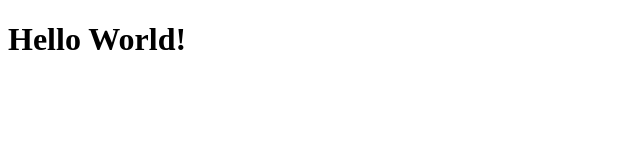
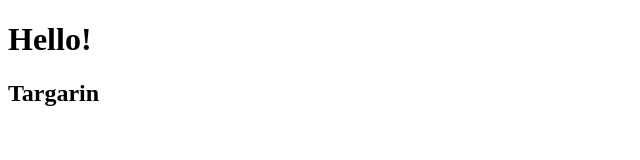
Before and after one commit to Anton510/projeck, a plain HTML site: page index.html in a window 1280 px wide. Shown: the whole page, without its empty margins (0-640 px from the left). Drawn offline with Linux system fonts and the light colour scheme.

Commit message:
two commit

```diff
--- a/index.html
+++ b/index.html
@@ -10,8 +10,8 @@
 
 <body>
 
-    <h1>Hello World!</h1>
-
+    <h1>Hello!</h1>
+    <h2>Targarin</h2>
 </body>
 
 </html>
```
